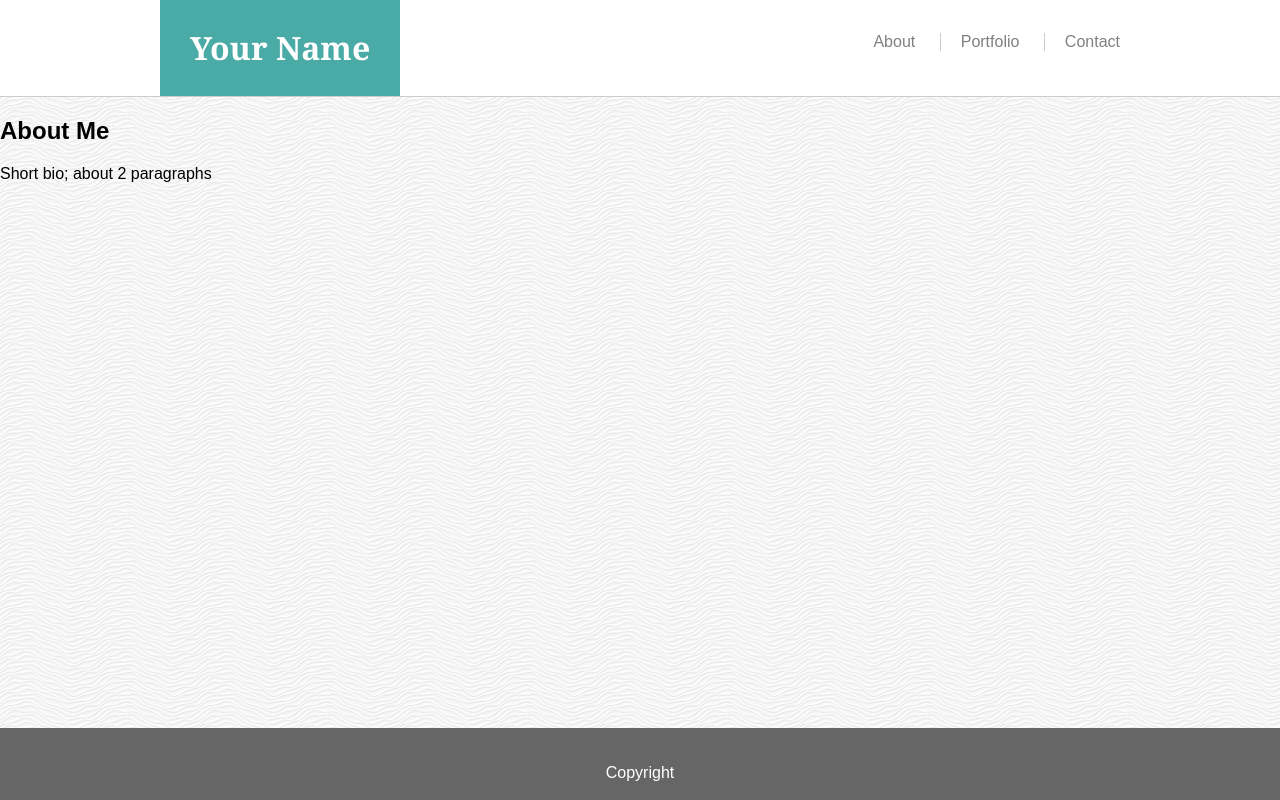
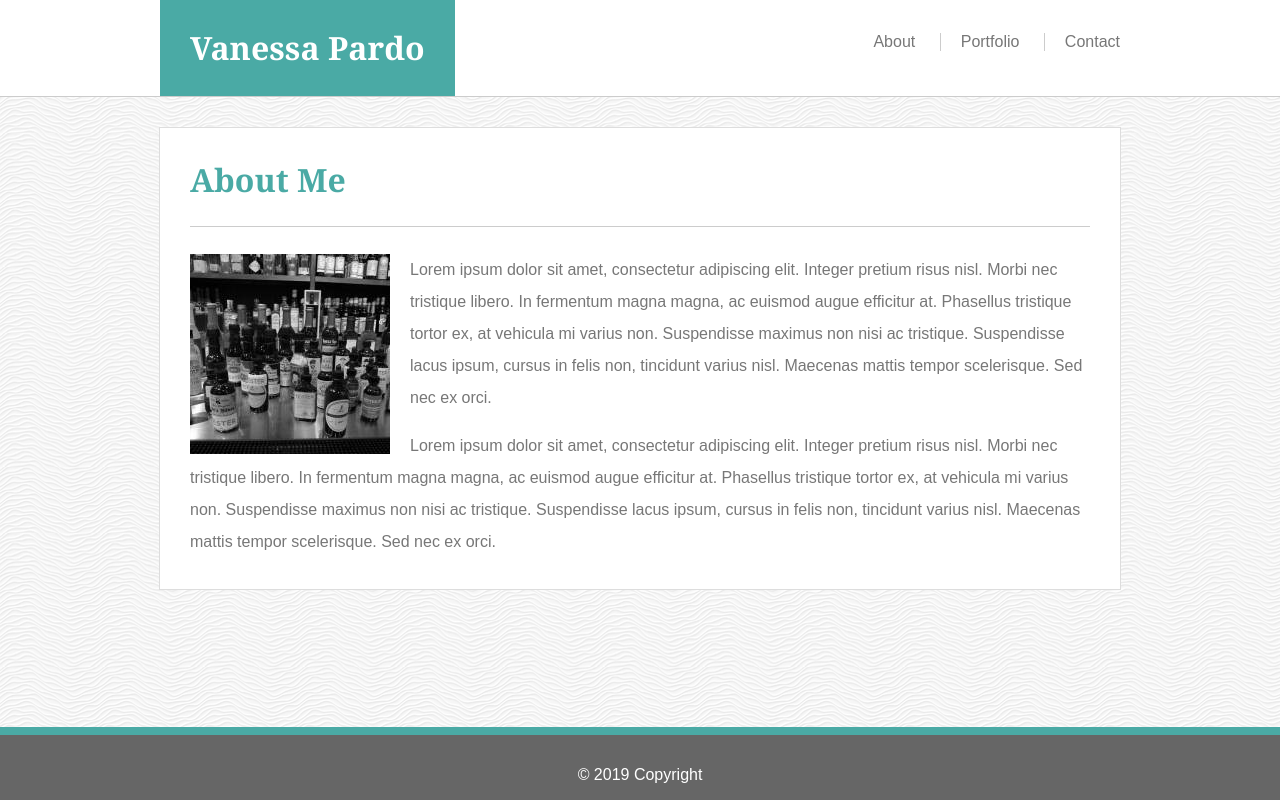
Before and after one commit to vpdsgnz/basic-portfolio, a plain HTML site: page index.html in a window 1280 px wide. Drawn offline with Linux system fonts and the light colour scheme.

Commit message:
finished about page

```diff
--- a/assets/css/style.css
+++ b/assets/css/style.css
@@ -47,7 +47,7 @@ nav li {
 }
 
 li a {
-    color: grey;
+    color: #777777;
     text-decoration: none;
     padding: 0px 0px 0px 20px;
 }
@@ -57,14 +57,40 @@ li:first-child{
 }
 
 li a:hover {
-    background-color: #111;
-    color: white;
+    color: #4aaaa5;
+}
+
+section {
+    width: 960px;
+    margin: 30px auto;
+    background-color: white;
+    border: 1px solid #dddddd;
+}
+
+.bio {
+    padding: 10px 30px 15px;
+    line-height: 2em;
+    color: #777777;
+}
+
+h2 {
+    font-family: Georgia, 'Times New Roman', Times, serif;
+    font-size: 2em;
+    color: #4aaaa5;
+    border-bottom: 1px solid #cccccc;
+    padding: 0px 0px 30px 0px;
+}
+
+.bio-pic {
+    float: left;
+    margin: 0px 20px 0px 0px;
 }
 
 footer {
     background-color: #666666;
     color: white;
-    padding: 20px 0px 2px 0px;
+    border-top: 8px solid #4aaaa5;
+    padding: 15px 0px 0px 0px;
     text-align: center;
     position: fixed;
     bottom: 0;
--- a/index.html
+++ b/index.html
@@ -15,7 +15,7 @@
     <header>
         <div class="container">
             <div class="logo">
-                <h1>Your Name</h1>
+                <h1>Vanessa Pardo</h1>
             </div>
             <nav>
                 <ul>
@@ -28,12 +28,16 @@
     </header>
 
     <section>
-        <h2>About Me</h2>
-        <p>Short bio; about 2 paragraphs</p>
+        <div class="bio">
+            <h2>About Me</h2>
+            <img class="bio-pic" src="assets/images/nightlife-q-g-200-200-9.jpg">
+            <p>Lorem ipsum dolor sit amet, consectetur adipiscing elit. Integer pretium risus nisl. Morbi nec tristique libero. In fermentum magna magna, ac euismod augue efficitur at. Phasellus tristique tortor ex, at vehicula mi varius non. Suspendisse maximus non nisi ac tristique. Suspendisse lacus ipsum, cursus in felis non, tincidunt varius nisl. Maecenas mattis tempor scelerisque. Sed nec ex orci.</p>
+            <p>Lorem ipsum dolor sit amet, consectetur adipiscing elit. Integer pretium risus nisl. Morbi nec tristique libero. In fermentum magna magna, ac euismod augue efficitur at. Phasellus tristique tortor ex, at vehicula mi varius non. Suspendisse maximus non nisi ac tristique. Suspendisse lacus ipsum, cursus in felis non, tincidunt varius nisl. Maecenas mattis tempor scelerisque. Sed nec ex orci.</p>
+        </div>
     </section>
 
     <footer>
-        <p>Copyright</p>
+        <p>© 2019 Copyright</p>
     </footer>
 
 </body>
```
